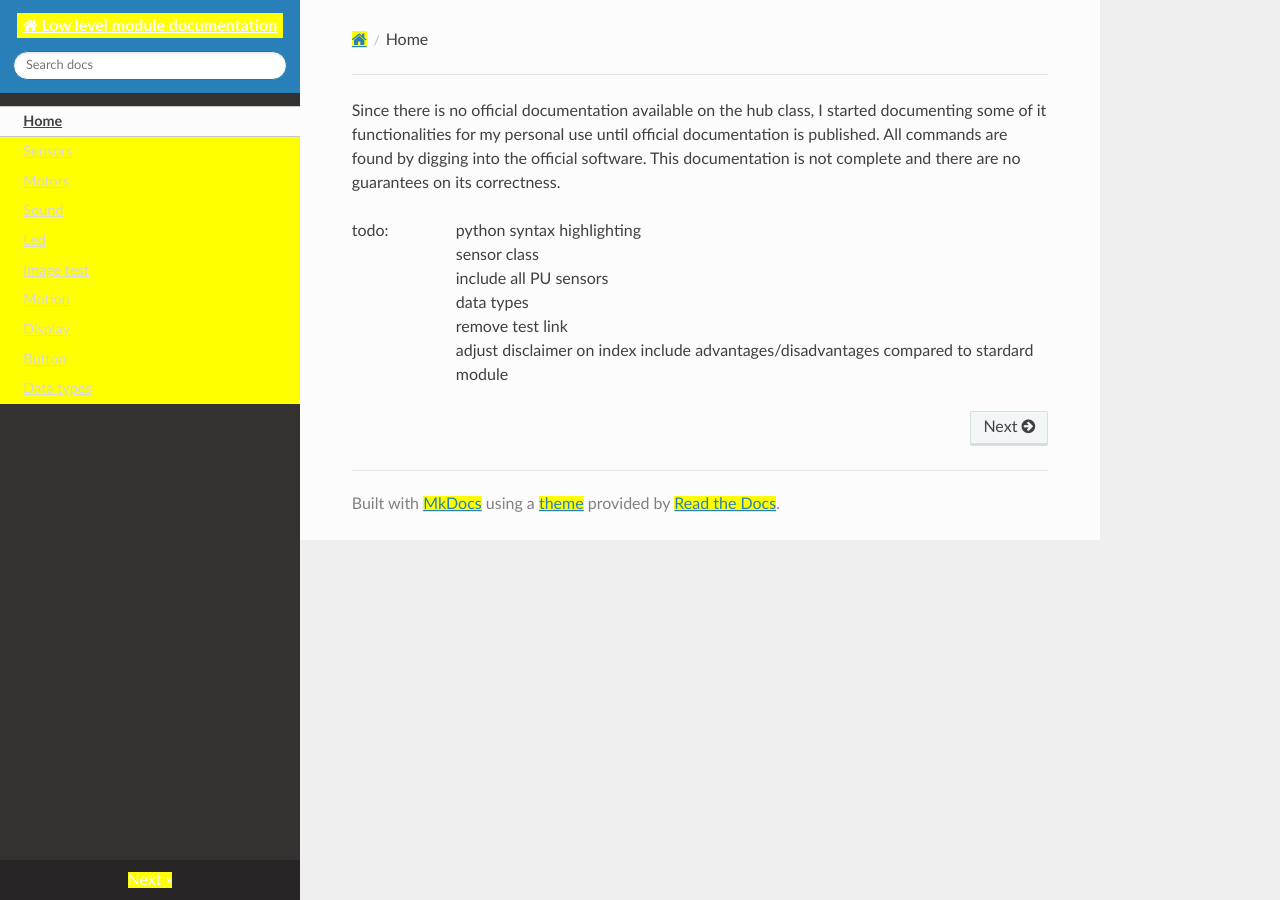
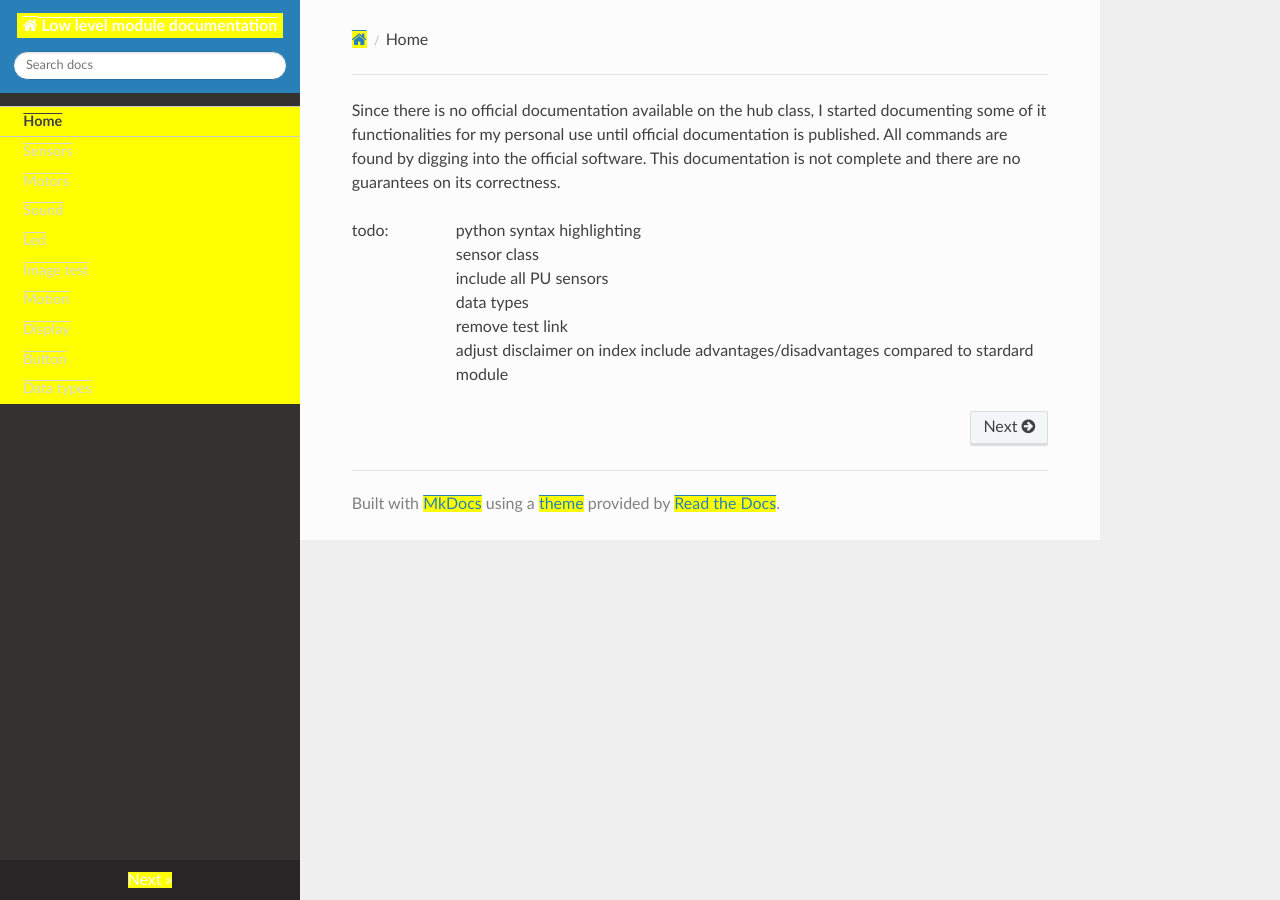
Before and after one commit to NStrijbosch/hub-module-notes, an MkDocs documentation site: the page built from docs/index.md, in a window 1280 px wide. Built offline with MkDocs 1.6.1, drawn with Linux system fonts in a browser that asks for light colours; nearby versions of some CDN libraries.

Commit message:
Update custom.css

```diff
--- a/docs/custom.css
+++ b/docs/custom.css
@@ -1,4 +1,4 @@
-a { text-decoration: underline;  background-color: yellow;}
+a { text-decoration: overline;  background-color: yellow !important;}
 a:hover { text-decoration: underline; background-color: yellow;}
 a.toctree-12 { background-color: yellow;}
 .section ul { list-style: none !important; margin-left: 80px; margin-top:-3em;}
```
